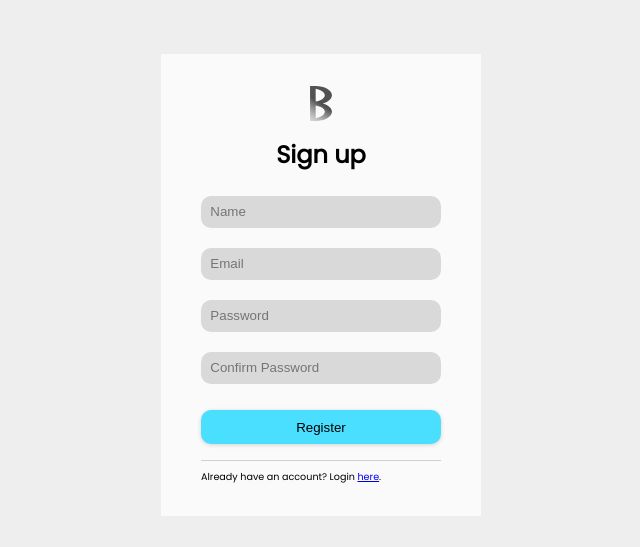
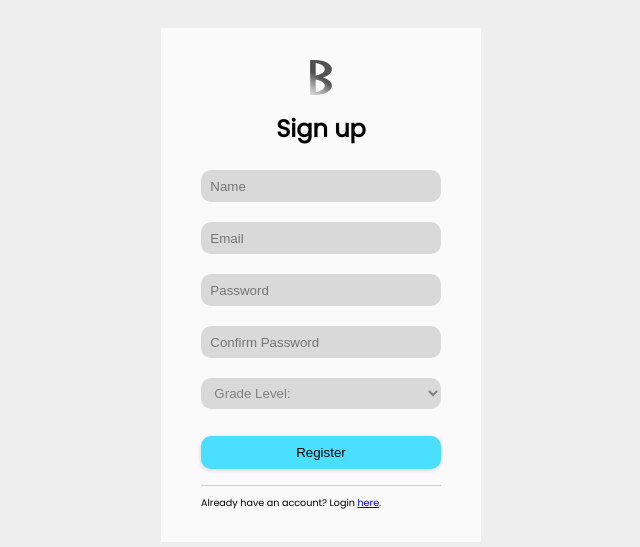
Before and after one commit to Swin-TIP/frontend, a Vue app: page /register in a window 1280 px wide. Shown: the part 115-662 px from the top of the page, without its empty margins (319-959 px from the left). Built offline with nearby package versions, Linux system fonts and the light colour scheme.

Commit message:
Implement register

```diff
--- a/src/API/auth.js
+++ b/src/API/auth.js
@@ -15,6 +15,7 @@ export const login = async (email, password) => {
         } = response.data;
 
         return {
+            approved,
             role,
             accessToken
         };
@@ -23,3 +24,20 @@ export const login = async (email, password) => {
         return new Error(error);
     };
 };
+
+export const register = async (name, email, password, grade) => {
+    const body = {
+        name,
+        email,
+        password,
+        grade
+    };
+    try {
+        const response = await axios.post(`${API_URL}/student/register`, body);
+        const { approved, role, _id } = response.data;
+        return approved;
+    } catch (error) {
+        console.error(error);
+        return new Error(error);
+    };
+};
--- a/src/views/Register.vue
+++ b/src/views/Register.vue
@@ -1,14 +1,26 @@
 <script setup>
+import { register } from '../API/auth';
 import BrightSparksLogo from '../assets/icons/brightsparks.svg';
 
 let name = '';
 let email = '';
 let password = '';
 let confirmPassword = '';
+let grade = 0;
 
-const handleRegister = () => {
+const handleRegister = async () => {
     if (password !== confirmPassword) {
         console.error("Passwords dont match");
+    }
+    const data = await register(name, email, password, grade);
+
+    if (data instanceof Error) {
+        console.log("Error occurred");
+    } else {
+        localStorage.setItem("id", data._id);
+        localStorage.setItem("role", data.role);
+        localStorage.setItem("approved", data.approved);
+        router.push("/");
     }
 };
 </script>
@@ -26,6 +38,19 @@ const handleRegister = () => {
             <input v-model="password" type="password" id="password" placeholder="Password" />
             <label for="confirm-password">Confirm Password</label>
             <input v-model="confirmPassword" type="password" id="confirm-password" placeholder="Confirm Password" />
+            <label for="grade">Grade</label>
+            <select v-model="grade" :class="{ 'select__default': grade === 0 }" id="grade">
+                <option value="0">Grade Level:</option>
+                <option value="1">1</option>
+                <option value="2">2</option>
+                <option value="3">3</option>
+                <option value="4">4</option>
+                <option value="5">5</option>
+                <option value="6">6</option>
+                <option value="7">7</option>
+                <option value="8">8</option>
+                <option value="9">9</option>
+            </select>
             <button @click="handleRegister">Register</button>
             <div class="horizontal-line" />
             <p class="footer">Already have an account? Login <router-link to="/login">here</router-link>.</p>
@@ -61,13 +86,22 @@ const handleRegister = () => {
     margin-bottom: 1em;
 }
 
-input {
+input,
+select {
     height: 1.8em;
     padding: 0.3em 0.7em;
     margin-bottom: 1.5em;
     border: none;
     border-radius: 10px;
     background-color: #D9D9D9;
+}
+
+select {
+    height: 2.3em;
+}
+
+.select__default {
+    color: grey;
 }
 
 label {
```
